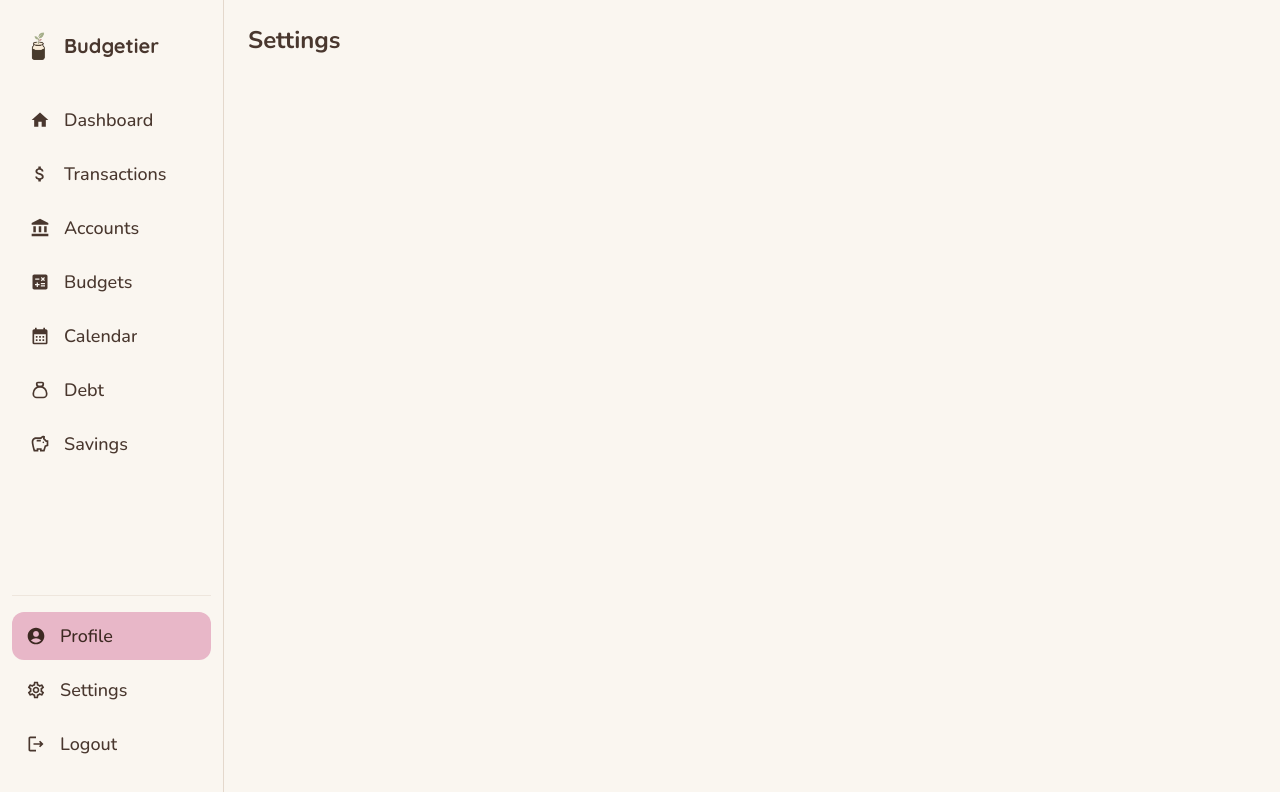
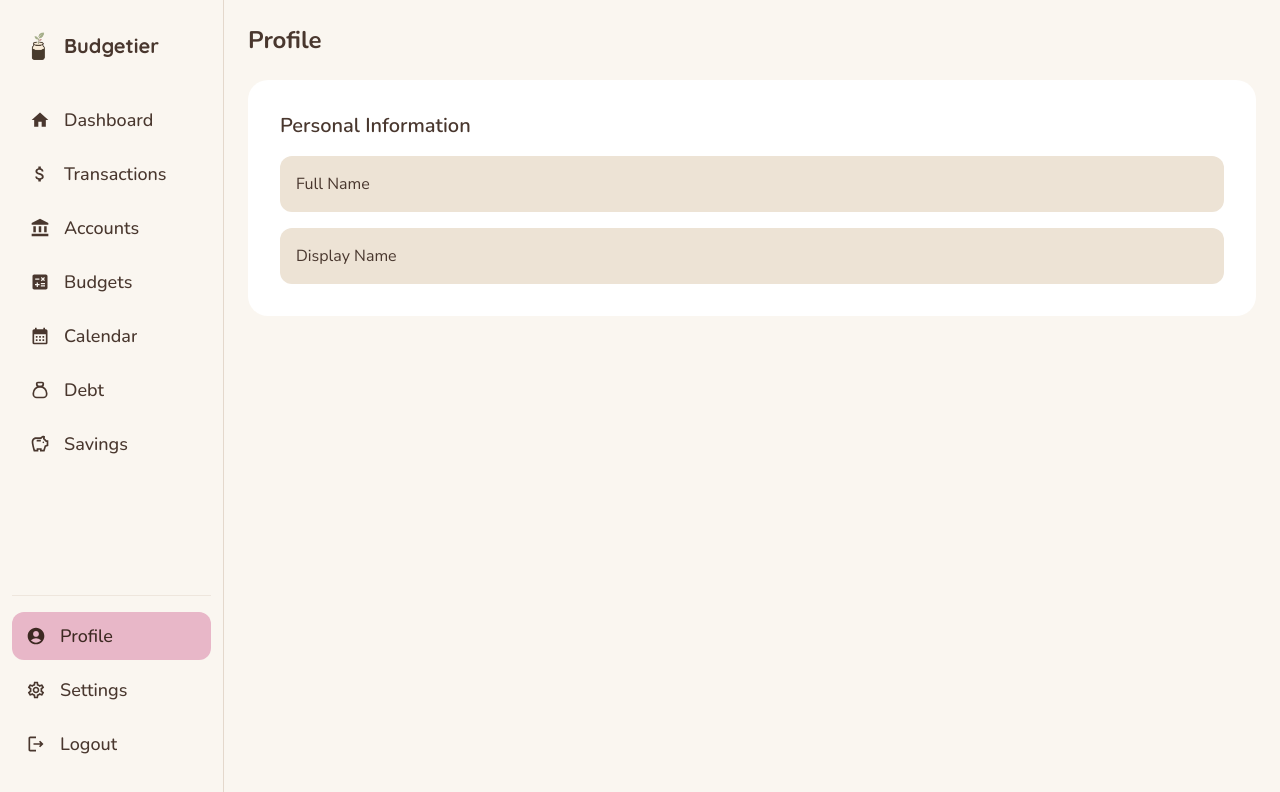
Before and after one commit to BryanDegante/finance-tracker, a Next.js app: page /profile in a window 1280 px wide. Shown: the top 792 px of the page. Built offline with nearby package versions, Linux system fonts and the light colour scheme; no server answers.

Commit message:
started profile UI

```diff
--- a/app/(app)/profile/page.tsx
+++ b/app/(app)/profile/page.tsx
@@ -2,11 +2,14 @@ import PersonalInfo from "@/components/Profile/PersonalInfo";
 
 export default function Profile() {
   return (
-		<main className="min-h-screen p-6">
+    <main className="min-h-screen p-4 sm:p-6 ">
+      <div className="max-w-6xl w-full mx-auto">
+
 			<h1 className="font-nunito-titles text-2xl font-bold text-text-primary">
-				Settings
+				Profile
       </h1>
       <PersonalInfo />
+      </div>
 		</main>
   );
 }
--- a/components/Profile/PersonalInfo.tsx
+++ b/components/Profile/PersonalInfo.tsx
@@ -1,7 +1,25 @@
 export default function PersonalInfo() {
-    return (
-        <section>
+	return (
+		<section
+			aria-labelledby="personal-info-heading"
+			className="flex flex-col gap-4 my-6 bg-card p-6 sm:p-8 rounded-cozy"
+		>
+			<h2
+				id="personal-info-heading"
+				className="text-text-primary text-lg sm:text-xl font-semibold font-nunito-titles"
+			>
+				Personal Information
+			</h2>
 
-        </section>
- )
+			<div className="bg-card-muted p-3 sm:p-4 rounded-cozy-sm">
+				<label className='text-text-primary' htmlFor="fullName">Full Name</label>
+				{/* Full name field */}
+			</div>
+
+			<div className="bg-card-muted p-3 sm:p-4 rounded-cozy-sm">
+				<label className='text-text-primary' htmlFor="displayName">Display Name</label>
+				{/* Display name field */}
+			</div>
+		</section>
+	);
 }
```
